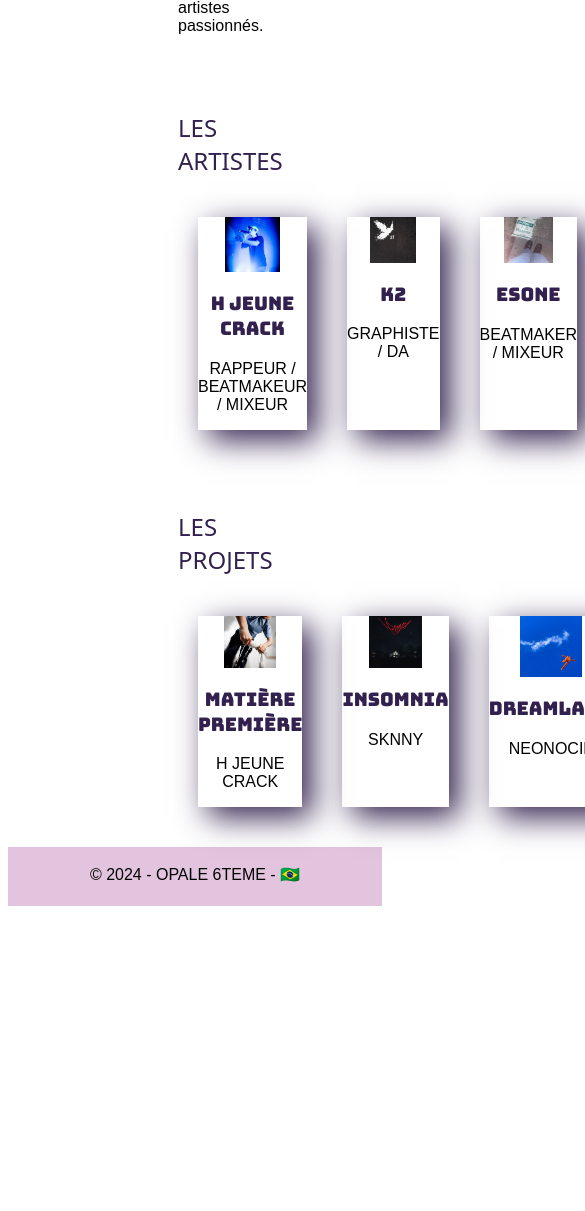
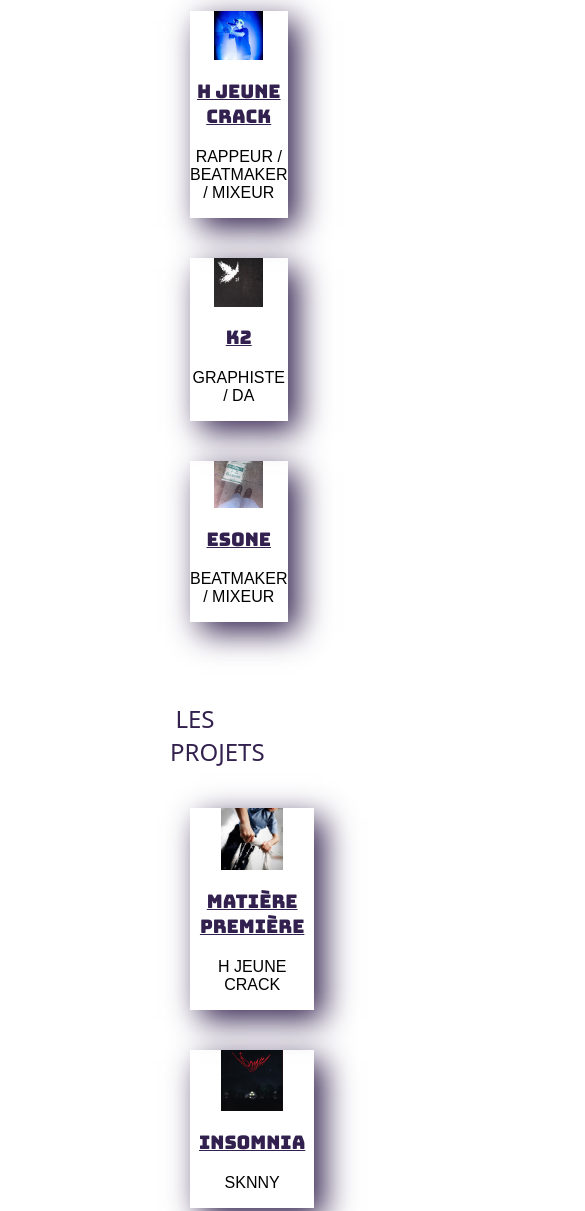
Before and after one commit to EkunB/opale-6tem, a plain HTML site: page index.html in a window 390 px wide. Shown: the part 2682-3893 px from the top of the page, 585 px wide, since content can reach past the window. Before the commit the page ends 3596 px from the top, so only its background shows below. Drawn offline with Linux system fonts and the light colour scheme; a web font is replaced by a local one.

Commit message:
Add files via upload

```diff
--- a/index.html
+++ b/index.html
@@ -29,17 +29,17 @@
       <div class="cards">
         <div class="card">
           <img src="images/h.jpg" alt="H Jeune Crack sur scène" id="H">
-          <h3>H JEUNE CRACK</h3>
-          <p>RAPPEUR / BEATMAKEUR / MIXEUR</p>
+          <h3><a href="https://open.spotify.com/intl-fr/artist/6Gm6S6XDUo6un4aPrRNeOj?si=2grYxzJCS4S5diHWpL9Blg">H JEUNE CRACK</a></h3>
+          <p>RAPPEUR / BEATMAKER / MIXEUR</p>
         </div>
         <div class="card">
           <img src="images/k2.jpg" alt="Graphisme de K2" id="k2">
-          <h3>K2</h3>
+          <h3><a href="https://www.instagram.com/khhat2/">K2</a></h3>
           <p>GRAPHISTE / DA</p>
         </div>
         <div class="card">
           <img src="images/esone.jpg" alt="Esone au Japon" id="esone">
-          <h3>ESONE</h3>
+          <h3><a href="https://linktr.ee/alloesone">ESONE</a></h3>
           <p>BEATMAKER / MIXEUR</p>
         </div>
       </div>
@@ -52,17 +52,17 @@
       <div class="cards">
         <div class="card">
           <img src="images/matierepremiere.jpg" alt="Cover Matière Première - H Jeune Crack" id="matiere-premiere">
-          <h3>MATIÈRE PREMIÈRE</h3>
+          <h3><a href="https://open.spotify.com/intl-fr/album/1ZpRnEstsdX4VM84Jf6g2t?si=AQG1RpjORDqFmHFbqPQlRA">MATIÈRE PREMIÈRE</a></h3>
           <p>H JEUNE CRACK</p>
         </div>
         <div class="card">
           <img src="images/insomnia.jpg" alt="Cover Insomnia - Sknny" id="insomnia">
-          <h3>INSOMNIA</h3>
+          <h3><a href="https://open.spotify.com/intl-fr/album/2DXTqaG20cCgULKngYGxrY?si=CEiTQIn_Qzao6qeVclBA8w">INSOMNIA</a></h3>
           <p>SKNNY</p>
         </div>
         <div class="card">
           <img src="images/dreamland.jpg" alt="Cover Dreamland - Neonocif" id="dreamland">
-          <h3>DREAMLAND</h3>
+          <h3><a href="https://open.spotify.com/intl-fr/album/2l2LtemTDukc47K9YHlh2x?si=fk9JUHrHQXimOTpW41YwDw">DREAMLAND</a></h3>
           <p>NEONOCIF</p>
         </div>
       </div>
@@ -71,7 +71,7 @@
 
   <!-- Footer section -->
   <footer>
-    <p>&copy; 2024 - OPALE 6TEME - 🇧🇷</p>
+    <p>&copy; 2024 - OPALE 6TEM - 🇧🇷</p>
   <footer>
 
 </body>
--- a/style.css
+++ b/style.css
@@ -23,6 +23,10 @@
 	height: 300px;
 }
 
+body	{
+	margin: 0;
+}
+
 h1	{
 	text-align: center;
 	color: #32214E;
@@ -42,6 +46,10 @@ h3	{
 	font-family: "Bungee", sans-serif;
 	font-weight: 400;
 	font-style: normal;
+}
+
+h3 a {
+	color: #32214E;
 }
 
 p	{
@@ -92,12 +100,18 @@ p	{
 	box-shadow: 10px 10px 30px #E2C4DE;
 }
 
-@media (max width: 768px)	{
-	.cards
+@media (max-width: 1000px)	{
+	.cards	{
+		width: 100%;
+		grid-template-columns: 1fr 1fr;
+	}
 }
 
-@media (max width: 375px)	{
-	.cards
+@media (max-width: 800px)	{
+	.cards	{
+		width: 100%;
+		grid-template-columns: 1fr;
+	}
 }
 
 footer	{
```
